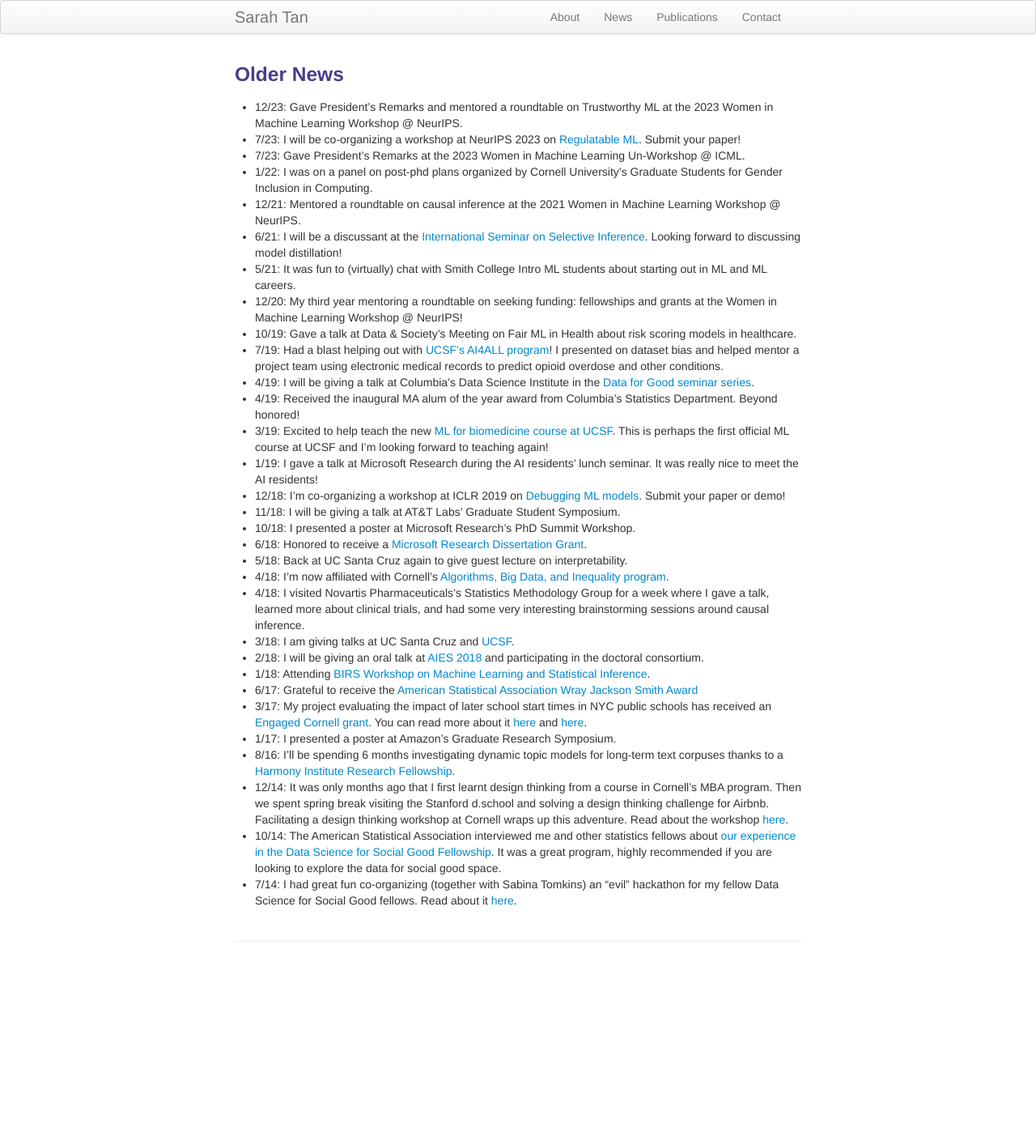
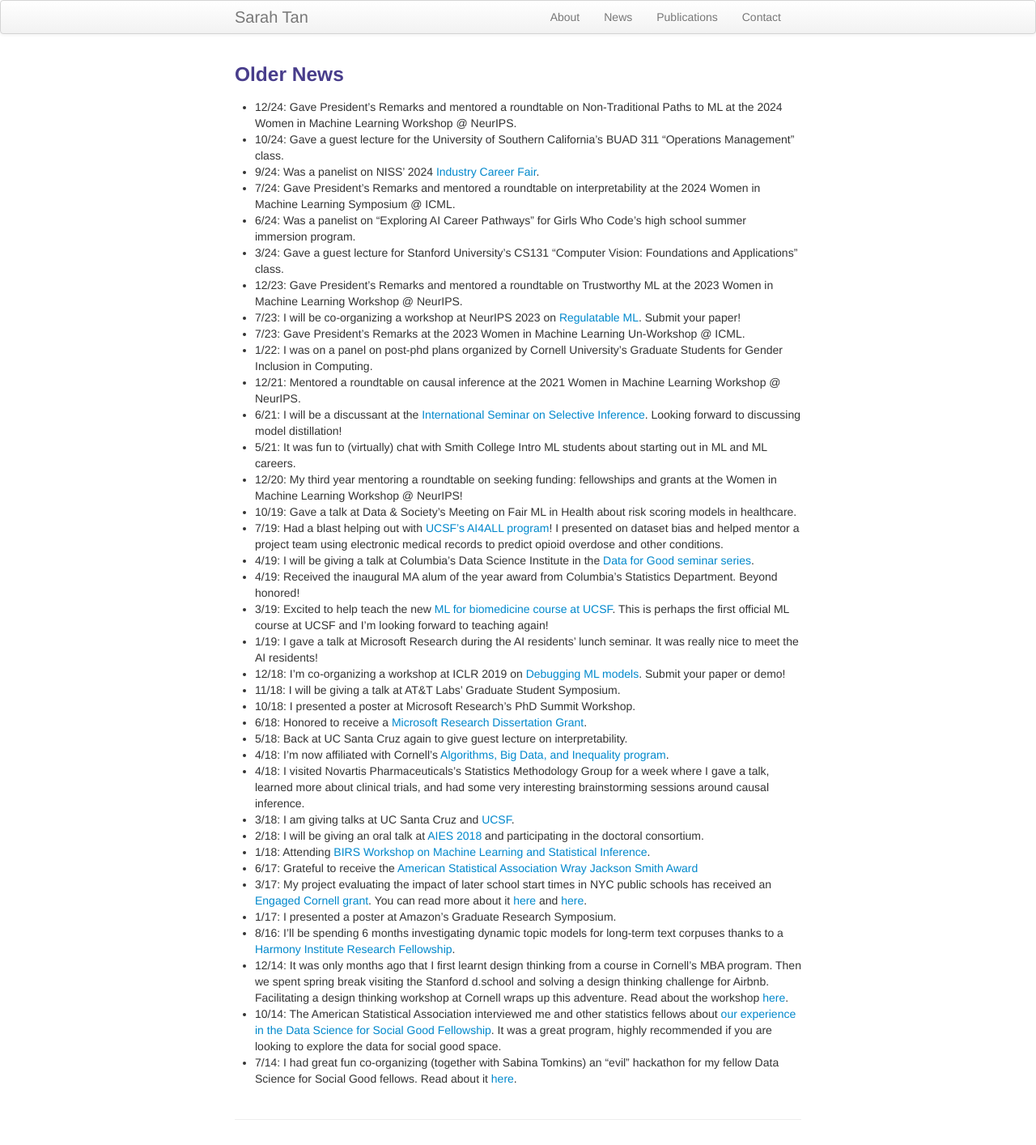
Before and after one commit to shftan/shftan.github.io, a Jekyll site: the page built from oldernews.md, in a window 1280 px wide. Shown: the whole page at 81% size. Built offline with Jekyll 4.4.1, drawn with Linux system fonts in a browser that asks for light colours; before the commit the page ends 1194 px from its top, so only the background shows below that.

Commit message:
Update oldernews.md

```diff
--- a/oldernews.md
+++ b/oldernews.md
@@ -7,6 +7,12 @@ keywords: Sarah Tan, Cornell, Statistics, interpretability, causal inference
 
 <div class="row-fluid" id="news"><h3>Older News</h3>
 </div>
+- 12/24: Gave President's Remarks and mentored a roundtable on Non-Traditional Paths to ML at the 2024 Women in Machine Learning Workshop @ NeurIPS.
+- 10/24: Gave a guest lecture for the University of Southern California's BUAD 311 "Operations Management" class.
+- 9/24: Was a panelist on NISS' 2024 [Industry Career Fair](https://www.niss.org/events/niss-industry-career-fair-2024).
+- 7/24: Gave President’s Remarks and mentored a roundtable on interpretability at the 2024 Women in Machine Learning Symposium @ ICML.
+- 6/24: Was a panelist on "Exploring AI Career Pathways" for Girls Who Code's high school summer immersion program.
+- 3/24: Gave a guest lecture for Stanford University's CS131 "Computer Vision: Foundations and Applications" class.
 - 12/23: Gave President's Remarks and mentored a roundtable on Trustworthy ML at the 2023 Women in Machine Learning Workshop @ NeurIPS.
 - 7/23: I will be co-organizing a workshop at NeurIPS 2023 on [Regulatable ML](https://regulatableml.github.io/). Submit your paper!
 - 7/23: Gave President's Remarks at the 2023 Women in Machine Learning Un-Workshop @ ICML.
```
